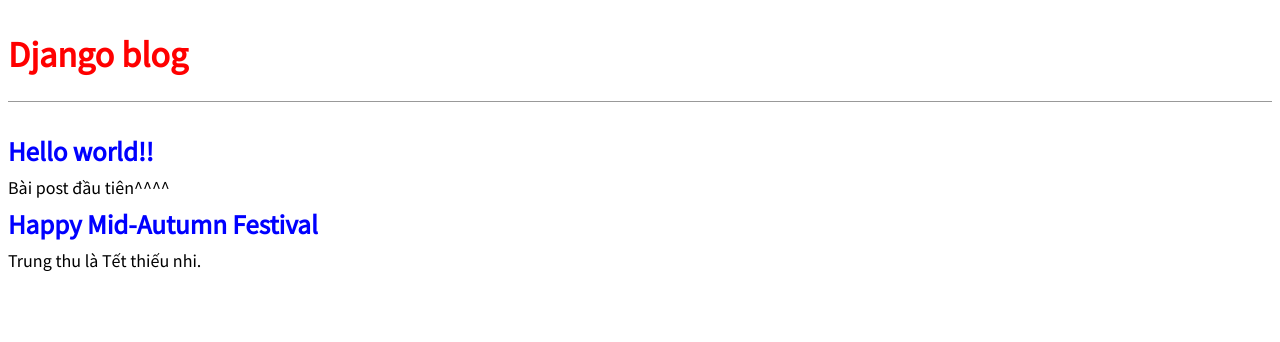
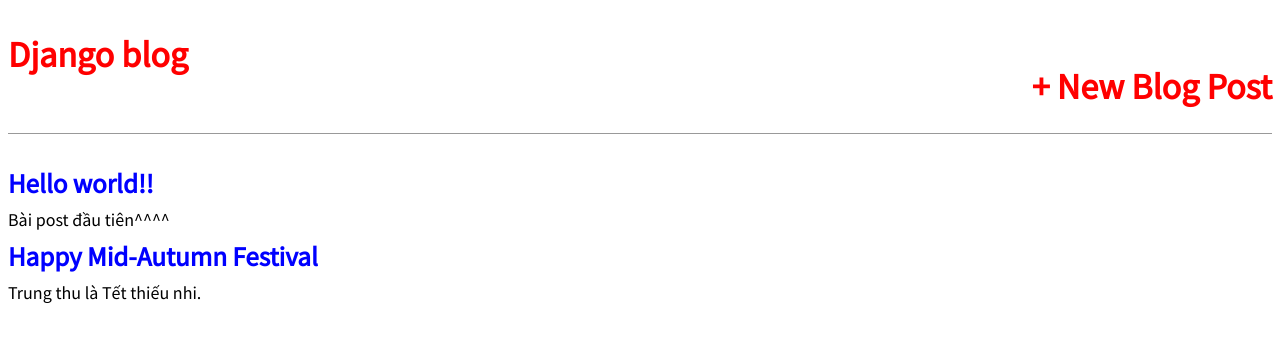
Before and after one commit to npvinh270/Post-List-CRUD, a Django app: page / in a window 1280 px wide. Shown: the top 342 px of the page. Run offline with Django 3.2, Linux system fonts and the light colour scheme; data comes from the database, SQL or seed files in the repository; parts of the project's set-up code (start-up, migrations or seed data) failed here and were passed over.

Commit message:
BlogCreateView

```diff
--- a/blog/urls.py
+++ b/blog/urls.py
@@ -1,8 +1,9 @@
 # blog/urls.py
 from django.urls import path
-from .views import BlogListView,BlogDetailView
+from .views import BlogListView,BlogDetailView,BlogCreateView
 
 urlpatterns = [
+    path('post/new/', BlogCreateView.as_view(), name='post_new'),
     path('post/<int:pk>/', BlogDetailView.as_view(), name='post_detail'),
     path('', BlogListView.as_view(), name='home'),
 ]
--- a/templates/base.html
+++ b/templates/base.html
@@ -11,7 +11,12 @@
   </head>
   <body>
     <header>
+    <div class="nav-left">
       <h1><a href="{% url 'home' %}">Django blog</a></h1>
+    </div>
+    <div class="nav-right">
+      <h1><a href="{% url 'post_new' %}">+ New Blog Post</a></h1>
+    </div>
     </header>
     <div>{% block content %} {% endblock content %}</div>
   </body>
```
